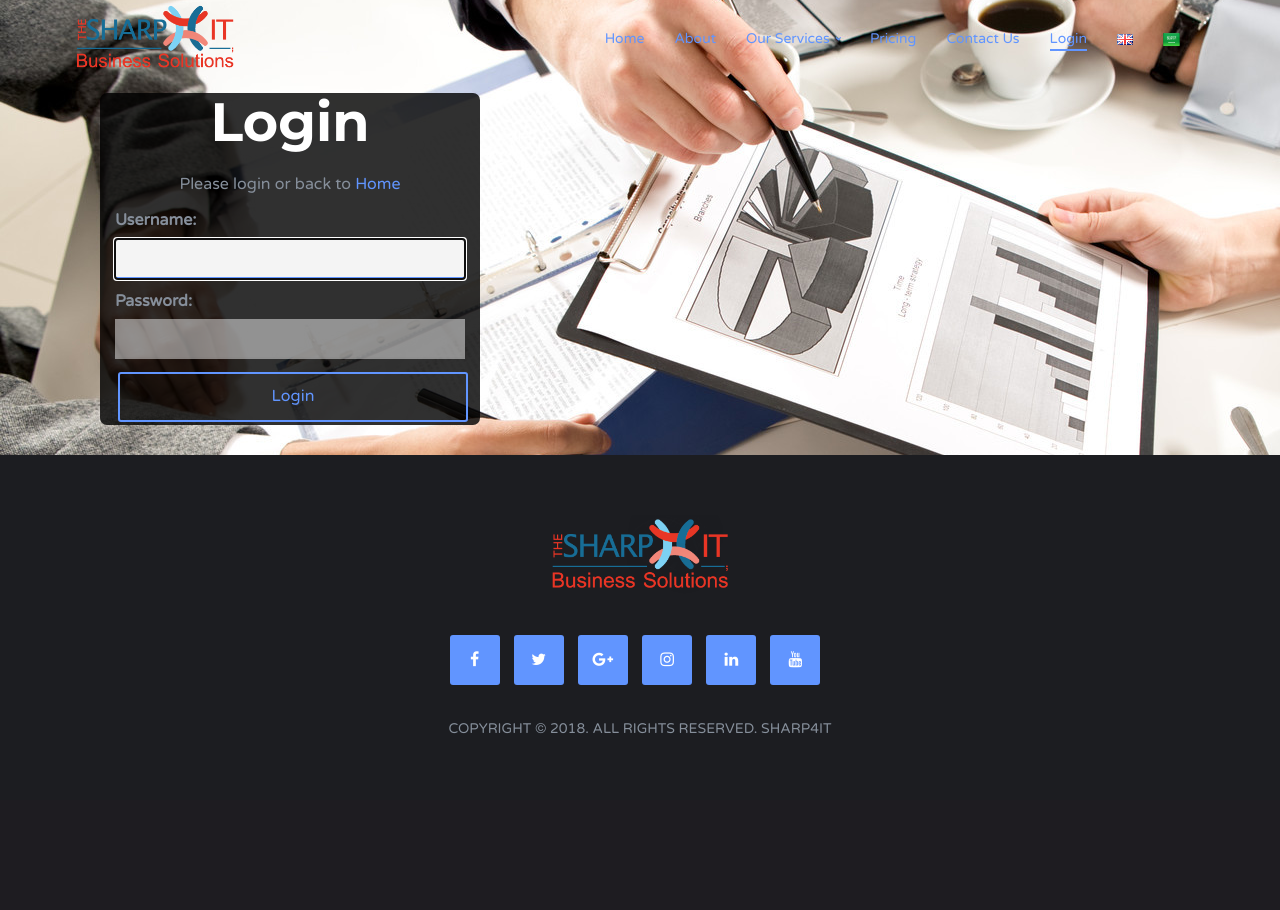
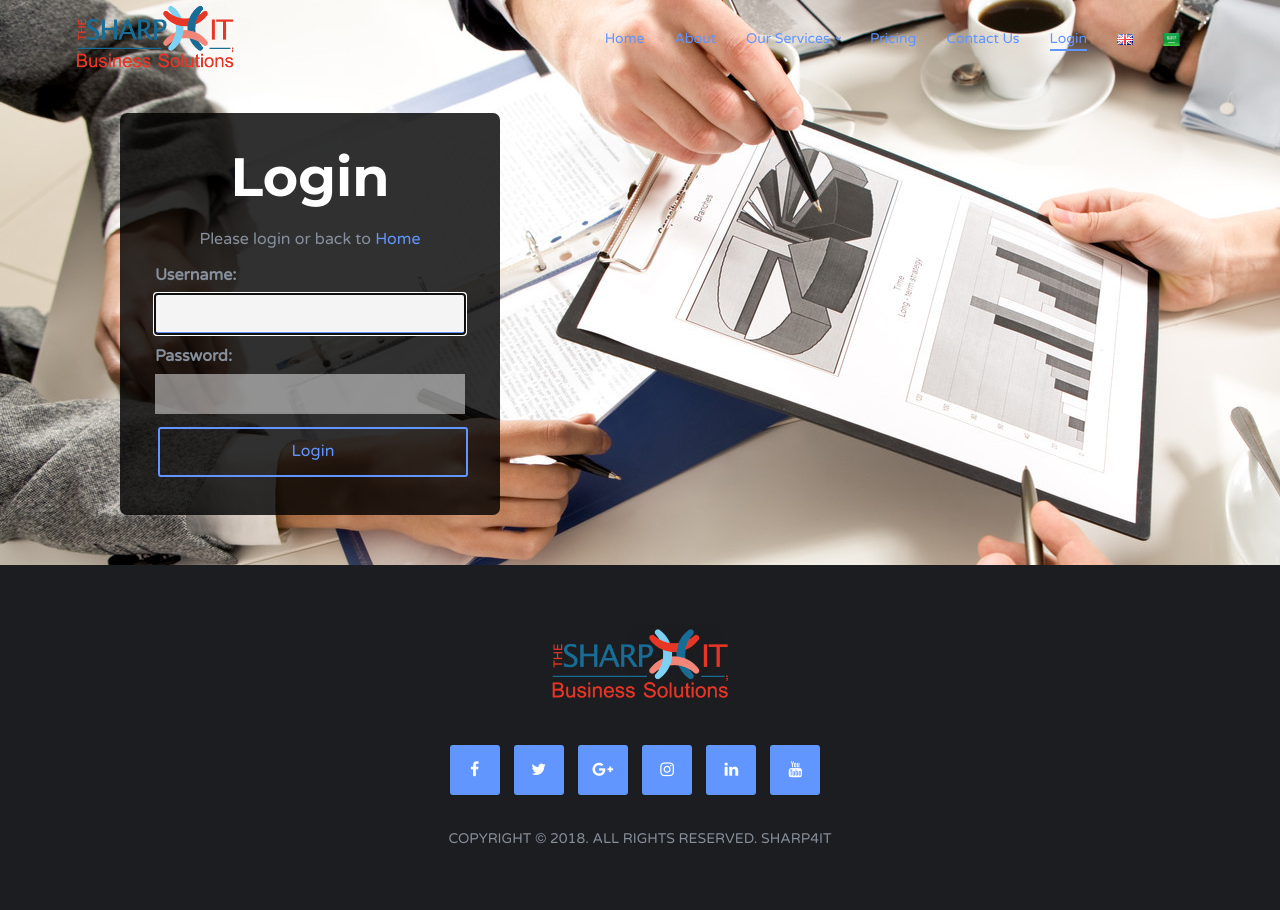
Before and after one commit to badreldenbeko/sharp_website, a Django app: page /en/login/ in a window 1280 px wide. Shown: the part 37-947 px from the top of the page. Before the commit the page ends 771 px from the top, so only its background shows below. Run offline with Django 3.2, Linux system fonts and the light colour scheme; some libraries are stand-ins or nearby versions.

Commit message:
Filtering. Signed-off-by: Badrelden Ahmed <badrelden@hotmail.com>
Signed-off-by: Badrelden Ahmed <badrelden@hotmail.com>

```diff
--- a/home/templates/registration/login.html
+++ b/home/templates/registration/login.html
@@ -22,7 +22,7 @@
 
 {% block content %}
     <div class="container">
-        <div class="col-md-4" style="background: rgba(0,0,0,0.81); border-radius: 7px; margin: 30px;">
+        <div class="col-md-4" style="background: rgba(0,0,0,0.81); border-radius: 7px; margin: 50px; padding: 35px">
             <form action="." method="post">
                 <div class="text-center mb-4">
                     <h1 style="color: white">{% trans 'Login' %}</h1>
```
